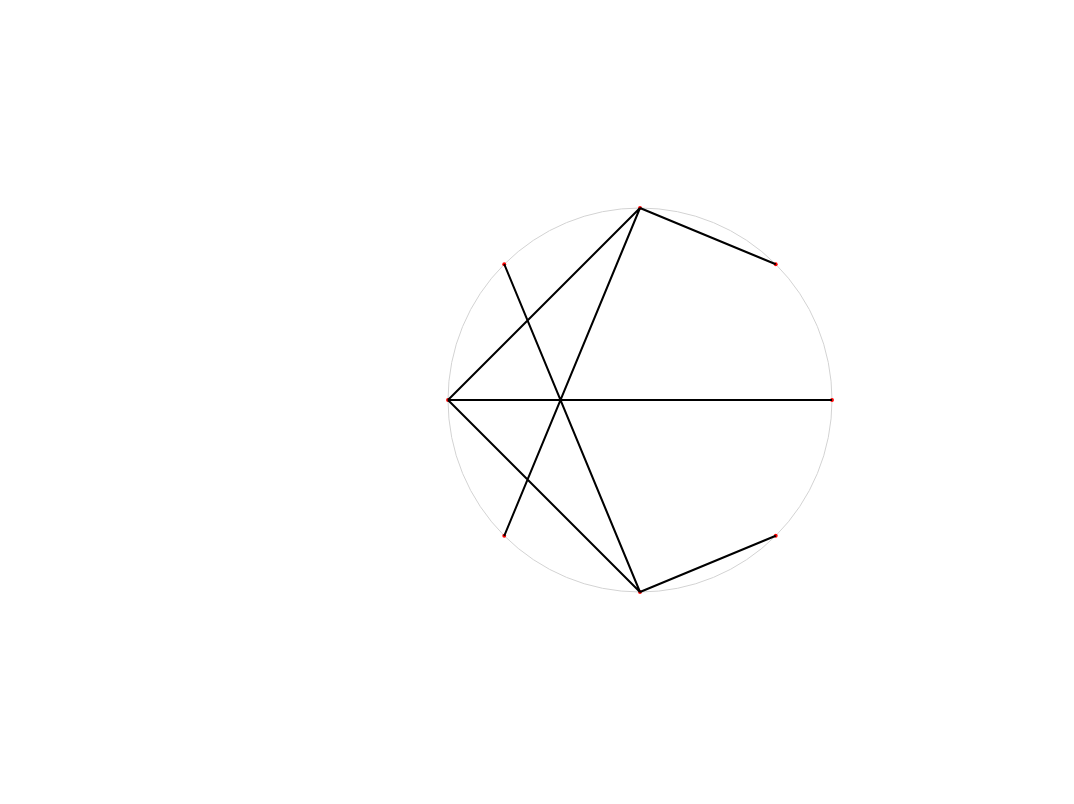
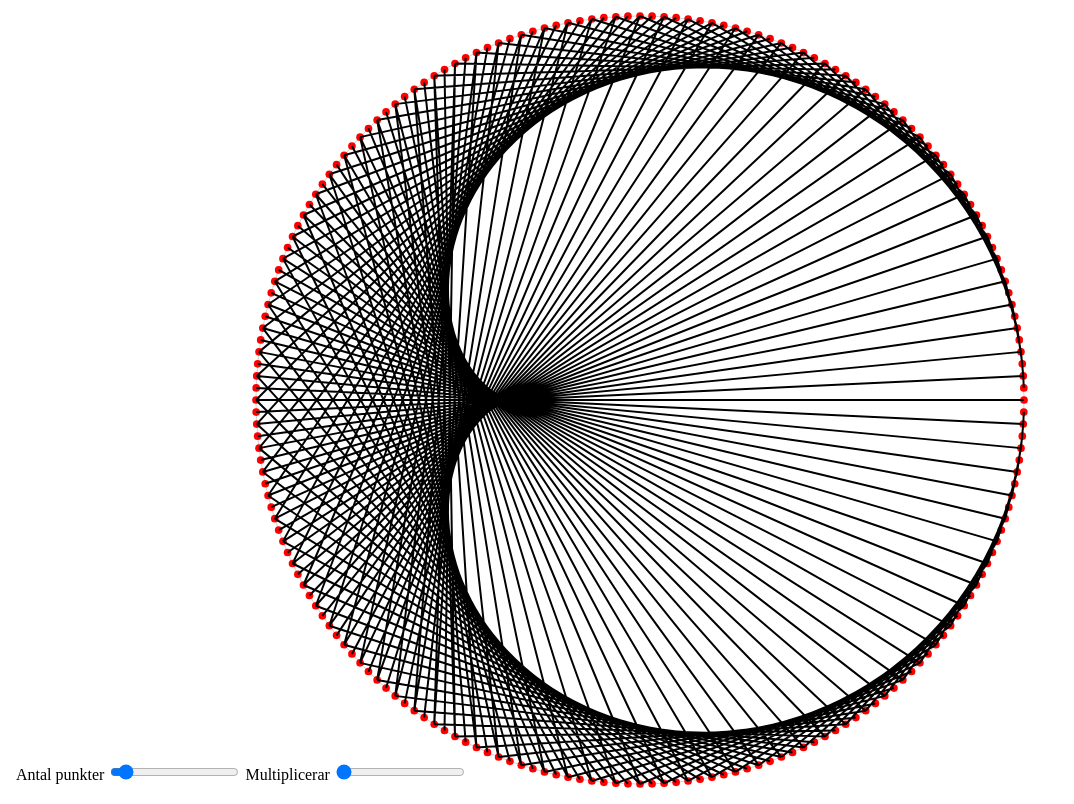
Before and after one commit to MikaelaAnd/circle-patterns, a plain HTML site: page index.html in a window 1280 px wide. Shown: the whole page, without its empty margins (0-1074 px from the left). Drawn offline with Linux system fonts and the light colour scheme.

Commit message:
made pattern change

```diff
--- a/circle.js
+++ b/circle.js
@@ -1,17 +1,44 @@
 window.addEventListener('load', main);
 
+
 function main() {
+    let nrOfDots = 200;
+    let multiplier = 2;
     const canvas = document.querySelector('canvas');
     const context = canvas.getContext('2d');
+    addEventlisteners();
     setFullscreen(canvas);
-    draw(context);
+    draw(context, 200, 2);
+    // extra functions defined and executed of the main function
+    function addEventlisteners() {
+        const dotsInput = document.getElementById('dots');
+        const multiplierInput = document.getElementById('multiplier');
+
+        dotsInput.addEventListener('input', handleNrOfDotsChanged);
+        multiplierInput.addEventListener('input', handleMultiplierChanged);
+    }
+
+    function handleNrOfDotsChanged(event) {
+        nrOfDots = event.target.value;
+        draw(context, nrOfDots, multiplier)
+    }
+    function handleMultiplierChanged(event) {
+        multiplier = event.target.value;
+        draw(context, nrOfDots, multiplier)
+    }
 }
 
-function draw(context) {
-    const radius = window.innerWidth * 0.15;
-    const nrOfDots = 8;
-    const multiplier = 2;
+/**
+ *
+ * @param {CanvasRenderingContext2D} context
+ * @param {Number} nrOfDots
+ * @param {Number} multiplier
+ */
+function draw(context, nrOfDots, multiplier) {
+    const radius = window.innerWidth * 0.3;
 
+
+    context.clearRect(0, 0, window.innerWidth, window.innerHeight);
     drawCircle(context, radius);
     const dots = drawDotsOnCircle(context, radius, nrOfDots);
     drawLinesBetweenDots(context, multiplier, dots);
--- a/index.html
+++ b/index.html
@@ -9,5 +9,13 @@
 </head>
 <body>
     <canvas></canvas>
+<div class="slider-container">
+    <label for="dots">Antal punkter</label>
+    <input type="range" name="dots" id="dots" min="3" max="1000" value="72">
+
+    <label for="multiplier">Multiplicerar</label>
+    <input type="range" name="multiplier" id="multiplier" min="2" max="1000" value="3">
+</div>
+
 </body>
 </html>
--- a/styles.css
+++ b/styles.css
@@ -1,3 +1,11 @@
 body {
     margin: 0;
+
 }
+
+.slider-container {
+    position: fixed;
+    bottom: 0;
+    left: 0;
+    padding: 1rem;
+}
```
